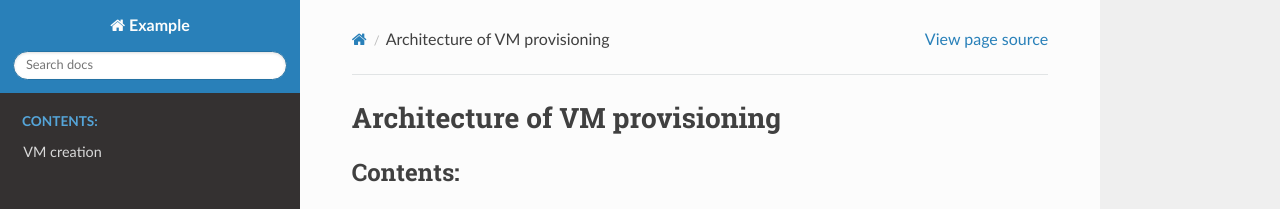
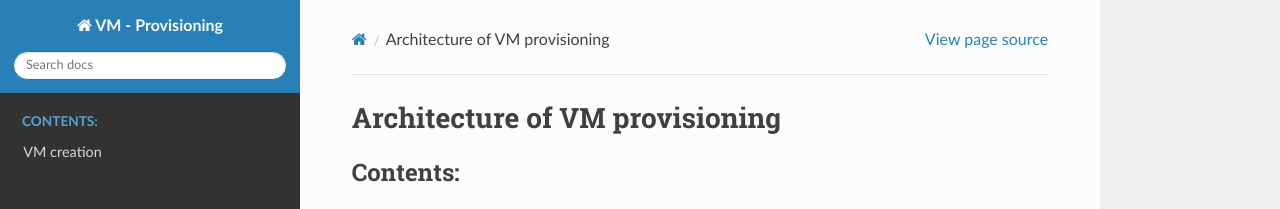
Before and after one commit to NAICNO/pages-test, a Sphinx documentation site: the page built from doc/index.rst, in a window 1280 px wide. Shown: the top 209 px of the page. Built offline with Sphinx 7.4.7 and the Read the Docs theme 2.0.0, drawn with Linux system fonts in a browser that asks for light colours.

```diff
--- a/doc/conf.py
+++ b/doc/conf.py
@@ -6,9 +6,9 @@
 # -- Project information -----------------------------------------------------
 # https://www.sphinx-doc.org/en/master/usage/configuration.html#project-information
 
-project = 'Example'
+project = 'VM - Provisioning'
 copyright = 'workshop participant'
-author = 'workshop participant'
+author = 'Ashen Wijesiri'
 release = '0.1'
 
 
```
